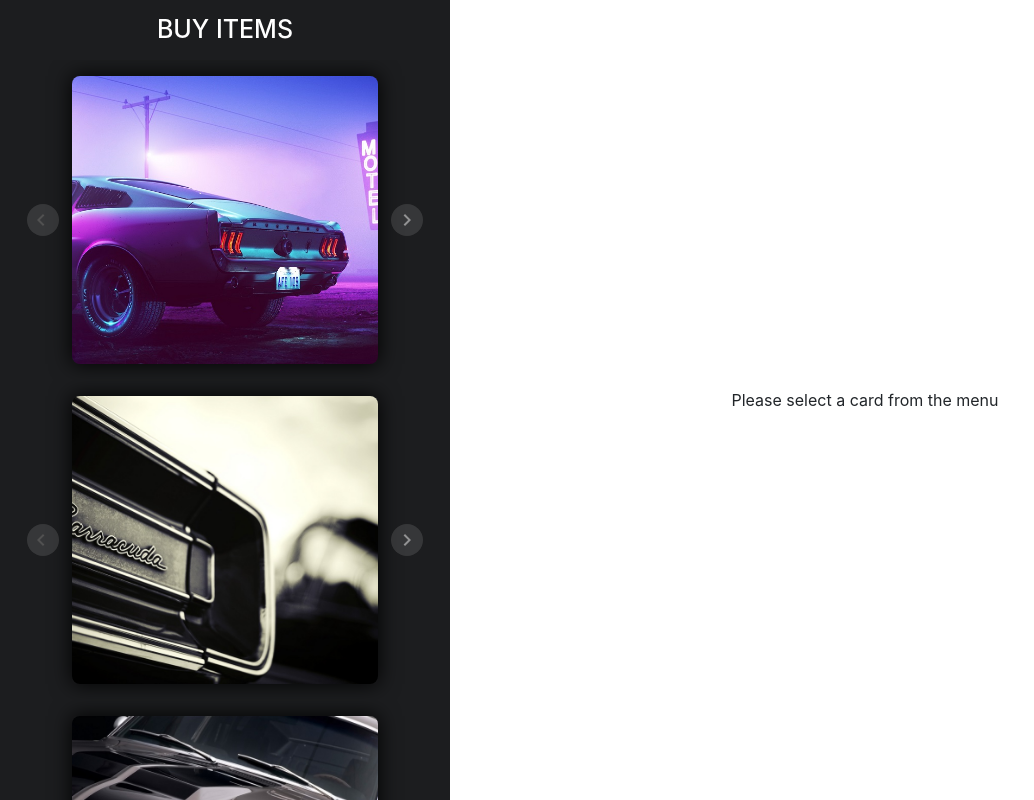
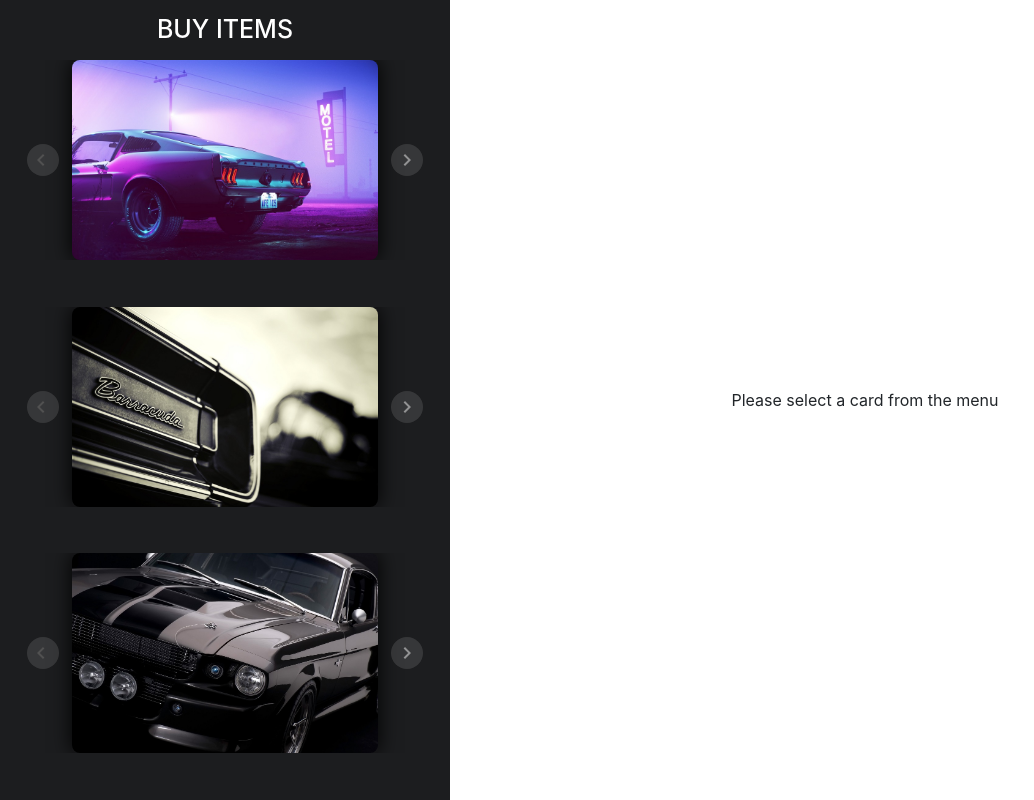
Before and after one commit to ribinroy/CarouselApp, a React (Create React App) app: page / in a window 1280 px wide. Shown: the whole page, without its empty margins (0-1034 px from the left). Built offline with nearby package versions, Linux system fonts and the light colour scheme.

Commit message:
archish forth commit

```diff
--- a/src/components/CarouselPane/CarouselPane.scss
+++ b/src/components/CarouselPane/CarouselPane.scss
@@ -152,8 +152,7 @@ button[disabled] svg {
 .slideInner___2mfX9 img {
     object-fit: cover;
     object-position: center;
-    height: 36vh;
-    min-height: 36vh;
+    height: 25vh;
     width: 100% !important;
     border-radius: 8px;
 }
@@ -177,6 +176,7 @@ button[disabled] svg {
 .horizontalSlider___281Ls {
     position: relative;
     overflow: hidden;
+    height: 25vh;
 }
 [dir='rtl'] .horizontalSlider___281Ls {
     direction: ltr;
@@ -247,8 +247,9 @@ button[disabled] svg {
 
 .container1 {
     cursor: pointer;
-    position: relative;
+    position: absolute;
     width: 85%;
+    top: 0;
     box-shadow: 0px 0px 20px #000, 0px 0px 70px inset rgba(0, 0, 0, 0.397);
 }
 
```
Also changed, not shown: 1 other file (tests, documents, lock files or other folders).
